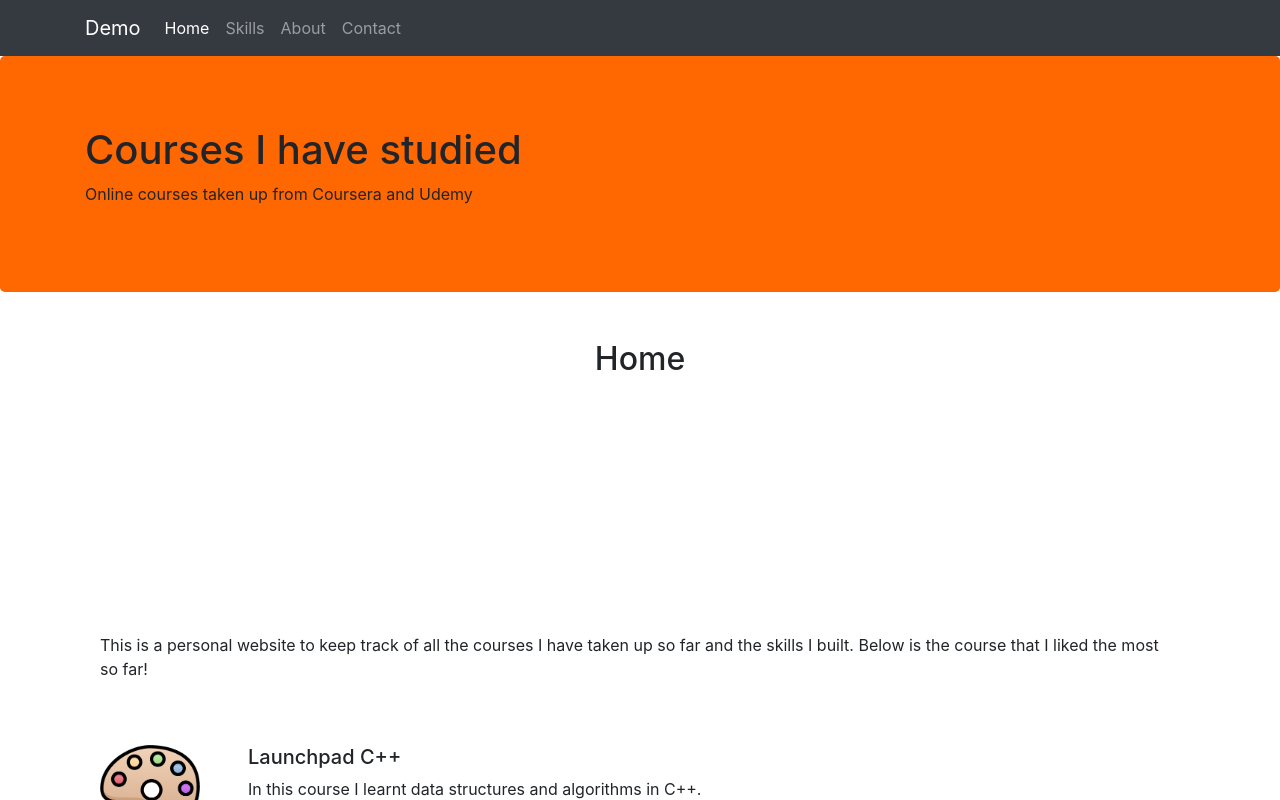
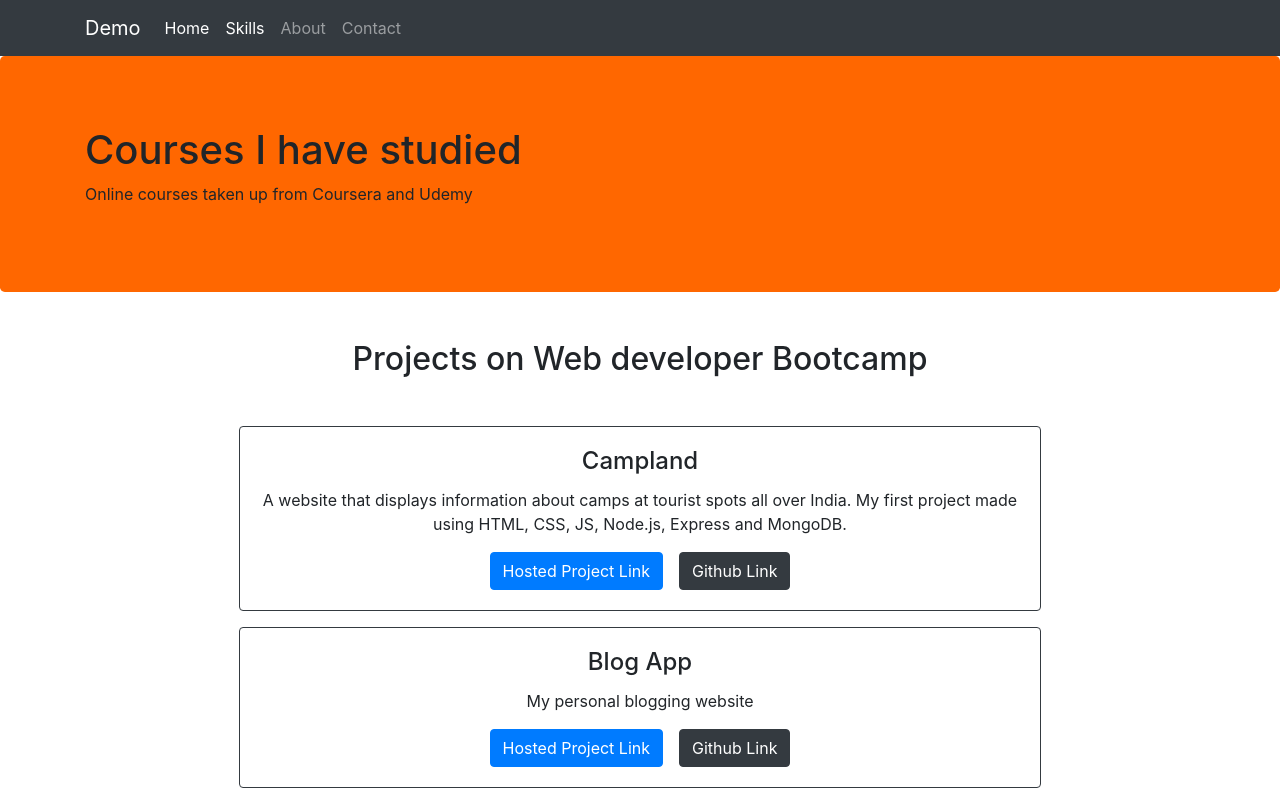
Before and after one commit to manali-biswas/Courses, a React (Create React App) app: page /skills/1 in a window 1280 px wide. Before the commit this address led to /. Shown: the top 800 px of the page. Built offline with nearby package versions, Linux system fonts and the light colour scheme.

Commit message:
added projects

```diff
--- a/src/components/MainContainer.js
+++ b/src/components/MainContainer.js
@@ -5,7 +5,9 @@ import Skills from "./Skills";
 import Home from "./Home";
 import About from "./About";
 import Contact from "./Contact";
+import Projects from "./Projects";
 import { COURSES } from "../shared/courses";
+import { PROJECTS } from "../shared/projects";
 import { Component } from "react";
 import { Switch, Route, Redirect } from 'react-router-dom';
 
@@ -15,6 +17,7 @@ class Main extends Component {
 
         this.state = {
             courses: COURSES,
+            courseProjects: PROJECTS,
             selectedCourse: null,
         };
     }
@@ -25,6 +28,14 @@ class Main extends Component {
     }
 
     render() {
+
+
+        const ProjectsWithCourseId = ({ match }) => {
+            const courseId = parseInt(match.params.id);
+            return (
+                <Projects course_name={this.state.courses.filter((course) => course.id === courseId)[0].name} projects={this.state.courseProjects.filter((project) => project.course_id === courseId)} />
+            )
+        }
 
         const HomePage = () => {
             return (
@@ -39,7 +50,8 @@ class Main extends Component {
                     <Route exact path="/" component={HomePage} />
                     <Route exact path="/skills" component={ () => <Skills courses={this.state.courses} onClick={(course) => this.onCourseClick(course)} selectedCourse={this.state.selectedCourse} />} />
                     <Route exact path="/about" component={About} />
-                    <Route exact path="/contact" component={ Contact }/>
+                    <Route exact path="/contact" component={Contact} />
+                    <Route path="/skills/:id" component={ ProjectsWithCourseId }/>
                     <Redirect to="/" />
                     </Switch>
                 <Footer />
--- /dev/null
+++ b/src/components/Projects.js
@@ -0,0 +1,35 @@
+import { Card, CardBody, CardText, CardTitle } from "reactstrap";
+
+function Projects(props) {
+
+        const RenderProject = props.projects.map((project) => {
+            return (
+                <Card key={project.id} className="mb-3 border-dark">
+                    <CardBody>
+            <CardTitle tag="h4">
+            {project.name}
+        </CardTitle>
+        <CardText>
+            {project.description}
+        </CardText>
+        {/* Separate components for link and github link */}
+            <a href={project.link} className="btn btn-primary">Hosted Project Link</a>
+            <a href={project.github} className="btn btn-dark ml-3">Github Link</a>
+        </CardBody>
+        </Card>
+            )
+        }
+    );
+
+
+    return (
+        <div className="container mt-5 mb-5 text-center">
+            <h2>Projects on {props.course_name}</h2>
+            <div className="mt-5 container w-75">
+                {RenderProject}
+                </div>
+        </div>
+    )
+}
+
+export default Projects;
--- a/src/components/SkillDetails.js
+++ b/src/components/SkillDetails.js
@@ -1,5 +1,5 @@
 import { CardHeader, CardBody, CardTitle, CardText, ListGroup, ListGroupItem } from 'reactstrap';
-
+import { Link } from "react-router-dom";
 
 function SkillDetails({ course }) {
 
@@ -20,6 +20,8 @@ function SkillDetails({ course }) {
                 <ListGroup className="list-group-flush text-left" tag="ul">
                     {courseskills}
                 </ListGroup>
+                <br/>
+                <Link to={`/skills/${course.id}`} className="btn btn-info">Click here for projects</Link>
             </CardBody>
         </>
     )
--- /dev/null
+++ b/src/shared/projects.js
@@ -0,0 +1,97 @@
+export const PROJECTS = [
+    {
+        id: 0,
+        course_id: 1,
+        name: "Campland",
+        description: "A website that displays information about camps at tourist spots all over India. My first project made using HTML, CSS, JS, Node.js, Express and MongoDB.",
+        link: "https://campland.herokuapp.com/",
+        github: "https://github.com/manali-biswas/CampLand"
+    },
+    {
+        id: 1,
+        course_id: 1,
+        name: "Blog App",
+        description: "My personal blogging website",
+        link: "https://manaliblog.herokuapp.com/blogs",
+        github: "https://github.com/manali-biswas/BlogApp"
+    },
+    {
+        id: 2,
+        course_id: 1,
+        name: "Image Gallery",
+        description: "A website displaying some images. Made using HTML and CSS.",
+        link: "https://sleepy-basin-95656.herokuapp.com/",
+        github: "https://github.com/manali-biswas/ImageGallery"
+    },
+    {
+        id: 3,
+        course_id: 1,
+        name: "BEST website",
+        description: "The official website oF BEST organization. BEST is a local, non-profit organization based in Kolkata.",
+        link: "https://bestorg.herokuapp.com/",
+        github: "https://github.com/manali-biswas/BEST"
+    },
+    {
+        id: 4,
+        course_id: 1,
+        name: "Smart India Hackathon 2020",
+        description: "A web application was created which acts as a portal for farmers for selling their products and negotiating with consumers"
+    },
+    {
+        id: 5,
+        course_id: 2,
+        name: "Document Classifier and Spell Checker",
+        description: "This project was done using the NLTK library. Document classification was done based on sentiment, gender and other features separately. Spell checker returns the word with least edit distance from the input",
+        github: "https://github.com/manali-biswas/NLP"
+    },
+    {
+        id: 6,
+        course_id: 3,
+        name: "Digit Classification",
+        description: "MNIST digit classification with Tensorflow"
+    },
+    {
+        id: 7,
+        course_id: 3,
+        name: "Flowers Classification",
+        description: "Flowers classification with Inception V3"
+    },
+    {
+        id: 8,
+        course_id: 3,
+        name: "Autoencoder and generative adversarial networks",
+        description: "Generating, morphing and searching images"
+    },
+    {
+        id: 9,
+        course_id: 3,
+        name: "Name generator and sequential input/output",
+        description: "Generating names with RNN and using deep learning for sequential input/output"
+    },
+    {
+        id: 10,
+        course_id: 3,
+        name: "Image Captioning",
+        description: "Image captioning using CNN encoder and RNN decoder"
+    },
+    {
+        id: 11,
+        course_id: 4,
+        name: "Data analysis on House Sales in County, USA",
+        description: "Analysing data and extracting information from the House Sales in County dataset"
+    },
+    {
+        id: 12,
+        course_id: 5,
+        name: "Courses",
+        description: "This is my first React app with routes. This is a personal website to keep track of my online courses taken and skills gained.",
+        link: "https://manali-biswas.github.io/Courses/",
+        github: "https://github.com/manali-biswas/Courses"
+    },
+    {
+        id: 13,
+        course_id: 0,
+        name: "Data structures and algorithms",
+        description: "Various data structures and algorithms in C++."
+    }
+]
```
Also changed, not shown: 1 other file (tests, documents, lock files or other folders).
